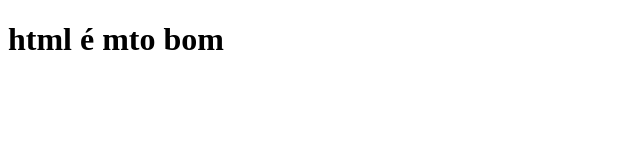
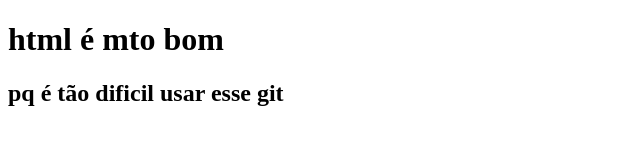
Before and after one commit to klaus14k/Teste, a plain HTML site: page index.html in a window 1280 px wide. Shown: the whole page, without its empty margins (0-640 px from the left). Drawn offline with Linux system fonts and the light colour scheme.

Commit message:
Descrição do seu commit

```diff
--- a/index.html
+++ b/index.html
@@ -8,5 +8,6 @@
 </head>
 <body>
     <h1>html é mto bom</h1>
+    <h2>pq é tão dificil usar esse git</h2>
 </body>
 </html>
```
